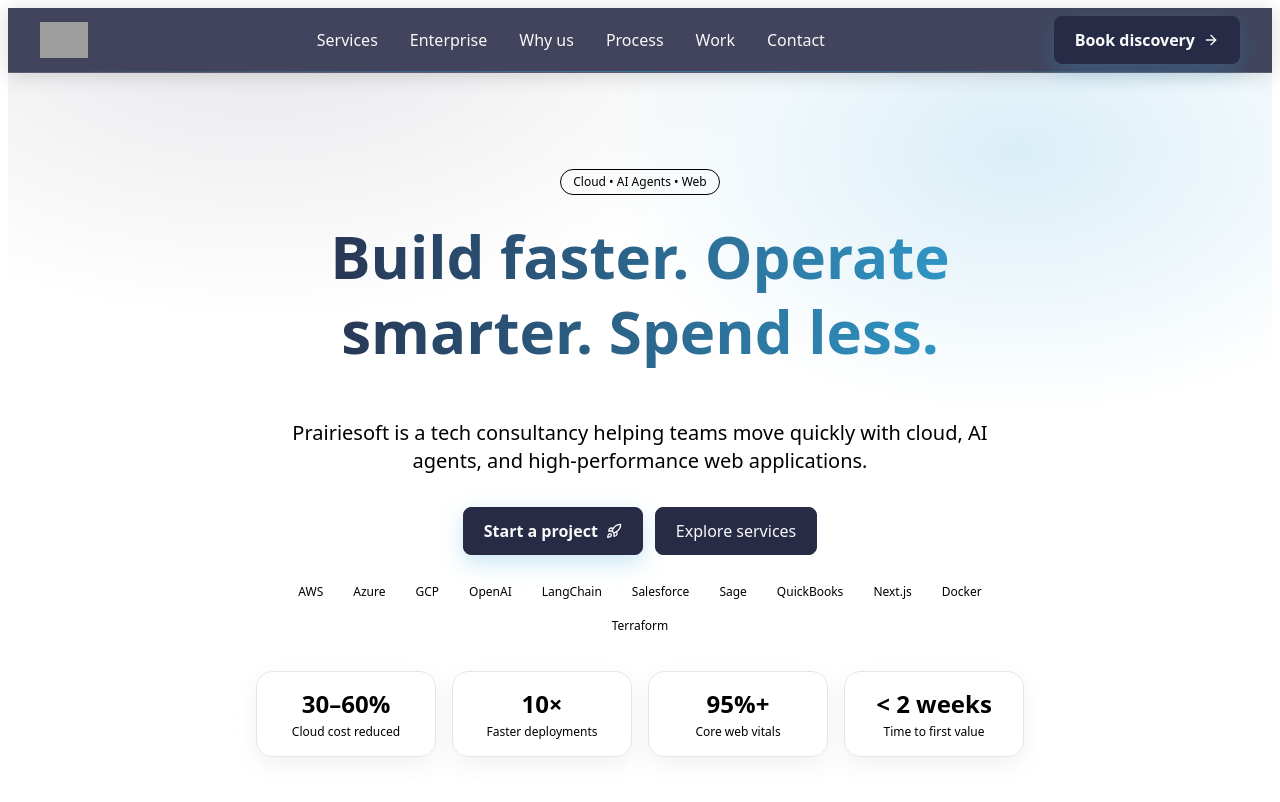
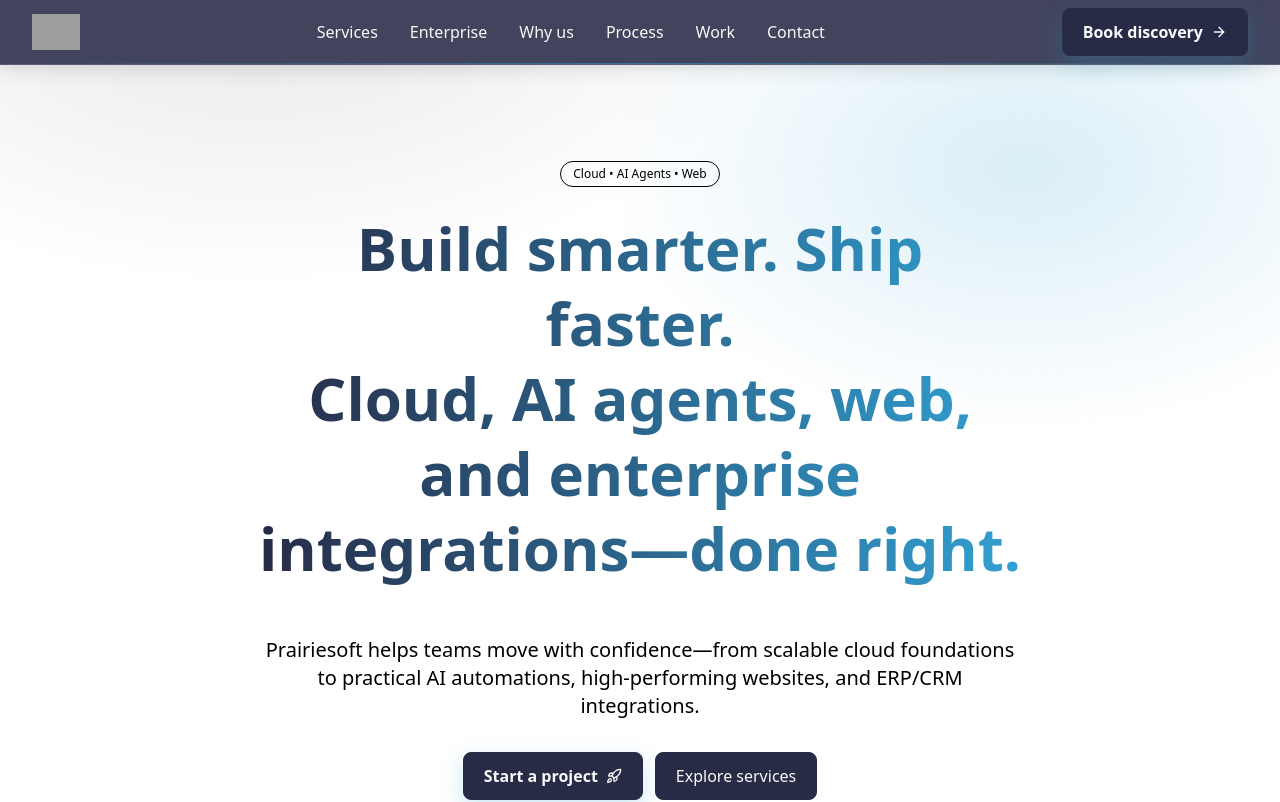
Before and after one commit to psoftdev/prairiesoft_website, a React (Vite) app: page / in a window 1280 px wide. Shown: the top 802 px of the page. Built offline with nearby package versions, Linux system fonts and the light colour scheme; grey boxes are pictures that could not be loaded.

Commit message:
Removed margins and paddings from html body

```diff
--- a/src/App.tsx
+++ b/src/App.tsx
@@ -212,10 +212,11 @@ export default function App() {
               <span className="badge">Cloud • AI Agents • Web</span>
             </motion.div>
             <motion.h1 {...fadeUp(0.05)} className="mt-6 text-4xl md:text-6xl font-extrabold leading-tight heading-gradient">
-              Build faster. Operate smarter. Spend less.
+              Build smarter. Ship faster.
+              <span className="block">Cloud, AI agents, web, and enterprise integrations—done right.</span>
             </motion.h1>
             <motion.p {...fadeUp(0.1)} className="mt-5 text-lg md:text-xl text-offwhite">
-              Prairiesoft is a tech consultancy helping teams move quickly with cloud, AI agents, and high‑performance web applications.
+              Prairiesoft helps teams move with confidence—from scalable cloud foundations to practical AI automations, high‑performing websites, and ERP/CRM integrations.
             </motion.p>
             <motion.div {...fadeUp(0.15)} className="mt-8 flex flex-col sm:flex-row items-center justify-center gap-3">
               <a href="#contact" className="btn-primary" aria-label="Start a project">
--- a/src/index.css
+++ b/src/index.css
@@ -33,6 +33,12 @@ html {
   scroll-behavior: smooth;
 }
 
+/* Ensure no default page margins cause gaps around the header */
+html, body, #root {
+  margin: 0;
+  padding: 0;
+}
+
 body {
   @apply bg-surface text-offwhite antialiased;
 }
@@ -43,6 +49,9 @@ body {
 }
 .site-header {
   margin: 0;
+  width: 100%;
+  left: 0;
+  right: 0;
   box-shadow: 0 2px 20px rgba(0,0,0,0.15);
 }
 .site-header::after {
```
